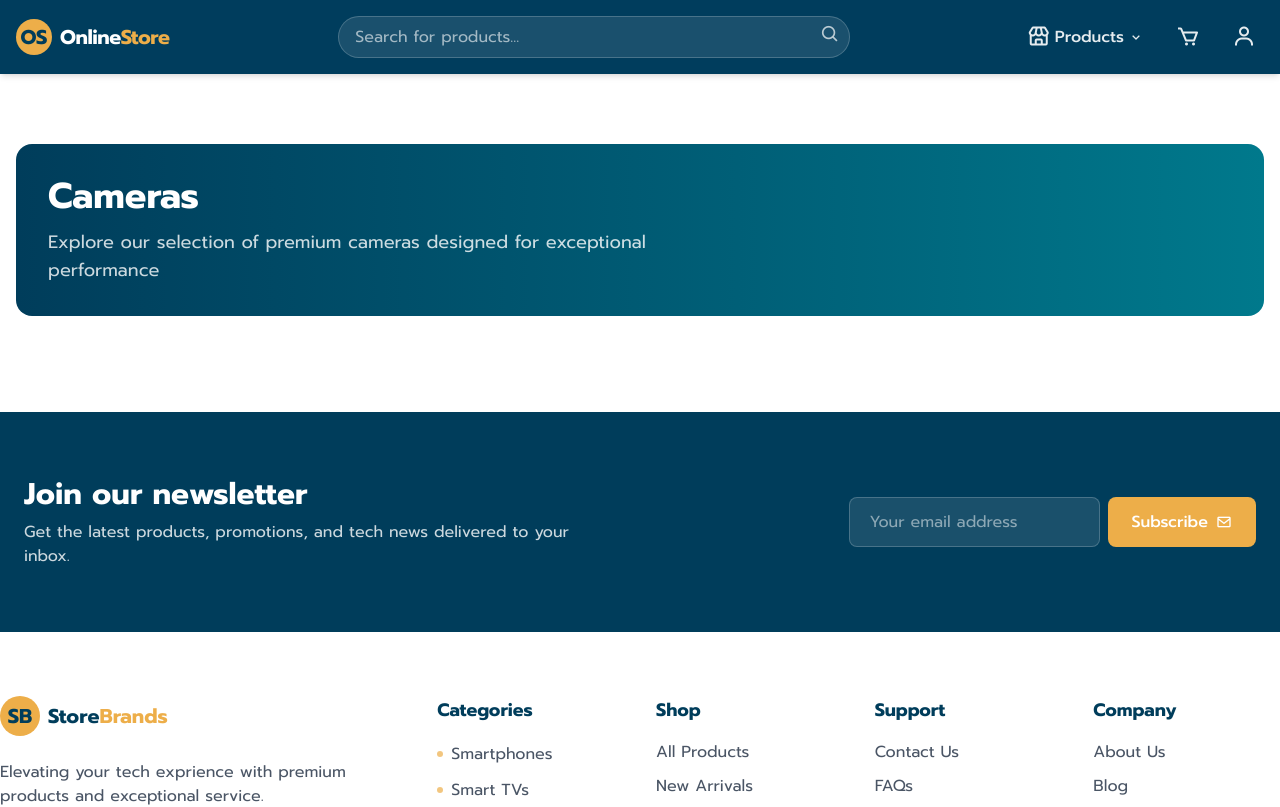
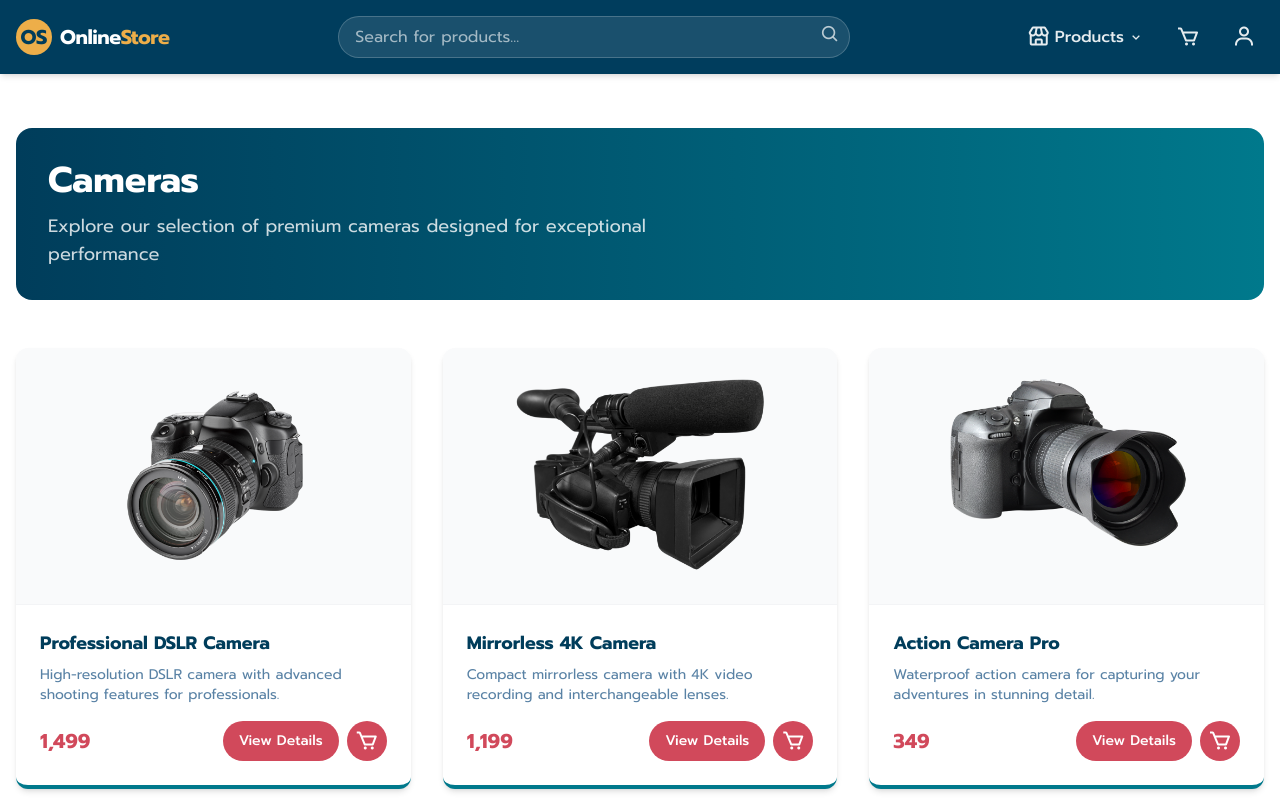
Before and after one commit to MaxShirinzad/NextJS-15-Online-Store-2, a Next.js app: page /products/cameras in a window 1280 px wide. Shown: the top 807 px of the page. Built offline with nearby package versions, Linux system fonts and the light colour scheme.

Commit message:
Displaying category products

```diff
--- a/src/app/(store)/layout.tsx
+++ b/src/app/(store)/layout.tsx
@@ -9,7 +9,7 @@ export default function StoreLayout({
     return (
         <div className="min-h-screen flex flex-col">
             <Navigation />
-            <div className="pt-24"></div>
+            <div className="pt-20"></div>
             <main className="flex-grow">{children}</main>
             <Footer />
         </div>
--- a/src/app/(store)/products/[category]/page.tsx
+++ b/src/app/(store)/products/[category]/page.tsx
@@ -1,13 +1,22 @@
+import ProductCard from "@/app/components/ProductCard"
 import { Product, productsList, categories } from "@/app/data/products"
+import Link from "next/link"
 
 export default async function CategoryPage({ params }: { params: Promise<{ category: string }> }) {
     const resolveParams = await params
     const categorySlug = resolveParams.category.toLowerCase()
+
+    const categoryProducts: Product[] = productsList.filter(
+        (product) => product.category.toLowerCase() === categorySlug
+    )
+
     const categoryInfo = categories.find((cat) => cat.slug === categorySlug)
     const categoryName = categoryInfo?.name || resolveParams.category
+    const categoryColor = categoryInfo?.color || '#003d5b'
 
     return (
         <div className="max-w-7xl mx-auto px-4 py-12">
+            {/* Category Banner */}
             <div className="bg-gradient-to-r from-[#003d5b] to-[#00798c] rounded-2xl p-8 mb-12 text-white relative overflow-hidden">
                 <div className="relative z-10">
                     <h1 className="text-4xl font-bold mb-3">{categoryName}</h1>
@@ -16,6 +25,26 @@ export default async function CategoryPage({ params }: { params: Promise<{ categ
                     </p>
                 </div>
             </div>
+
+
+            {/* Products Grid */}
+            <div className="grid grid-cols-1 md:grid-cols-2 lg:grid-cols-3 gap-8">
+                {categoryProducts.map((product) => (
+                    <ProductCard
+                    key={product.id}
+                    product={product}
+                    categorySlug={categorySlug}
+                    categoryColor={categoryColor}
+                     />
+                ))}
+            </div>
+
+            {/* Back Navigation */}
+            <div className="mt-12 pt-6 border-t border-gray-200">
+                <Link href="/products" className="inline-flex items-center text-[#00798c] hover:text-[#003d5b] transition-colors">
+                    <i className="bx bx-left-arrow-alt mr-2 text-xl"></i>Back to All Categories
+                </Link>
+            </div>
         </div>
     )
 }
--- /dev/null
+++ b/src/app/components/ProductCard.tsx
@@ -0,0 +1,48 @@
+import Image from "next/image"
+import Link from "next/link"
+import { Product } from "../data/products"
+
+interface ProductCardProps {
+  product: Product
+  categorySlug: string
+  categoryColor: string
+}
+
+export default function ProductCard({ product, categorySlug, categoryColor }:
+  ProductCardProps) {
+  return (
+    <div className="group bg-white rounded-xl overflow-hidden shadow-md hover:shadow-lg hover:translate-y-[-5px] border-b-4 border-[#00798c] transition-all">
+      <div className="h-64 relative bg-gray-50 p-6 flex items-center justify-center">
+        <Image
+          src={product.image}
+          alt={product.name}
+          width={200}
+          height={200}
+          className="max-h-full object-contain h-full w-auto group-hover:scale-105 transition-transform duration-300"
+        />
+      </div>
+      <div className="p-6 border-t border-gray-100">
+        <h2 className="text-lg font-bold text-[#003d5b] mb-2 line-clamp-1">{product.name}</h2>
+        <p className="text-sm text-[#30638e]/80 mb-4 line-clamp-2">
+          {product.description}
+        </p>
+        <div className="flex items-center justify-between">
+          <span className="text-xl font-bold" style={{ color: categoryColor }}>{product.price.toLocaleString()}</span>
+          <div className="flex gap-2">
+            <Link
+              href="/products/smartphones"
+              className="px-4 py-2 flex justify-center items-center rounded-full text-white text-sm font-medium"
+              style={{ backgroundColor: categoryColor }}
+            >
+              View Details
+            </Link>
+            <button className="w-10 h-10 rounded-full text-white flex items-center justify-center"
+              style={{ backgroundColor: categoryColor }}>
+              <i className="bx bx-cart text-2xl"></i>
+            </button>
+          </div>
+        </div>
+      </div>
+    </div>
+  )
+}
```
Lines whose indentation alone changed are shown as unchanged.
